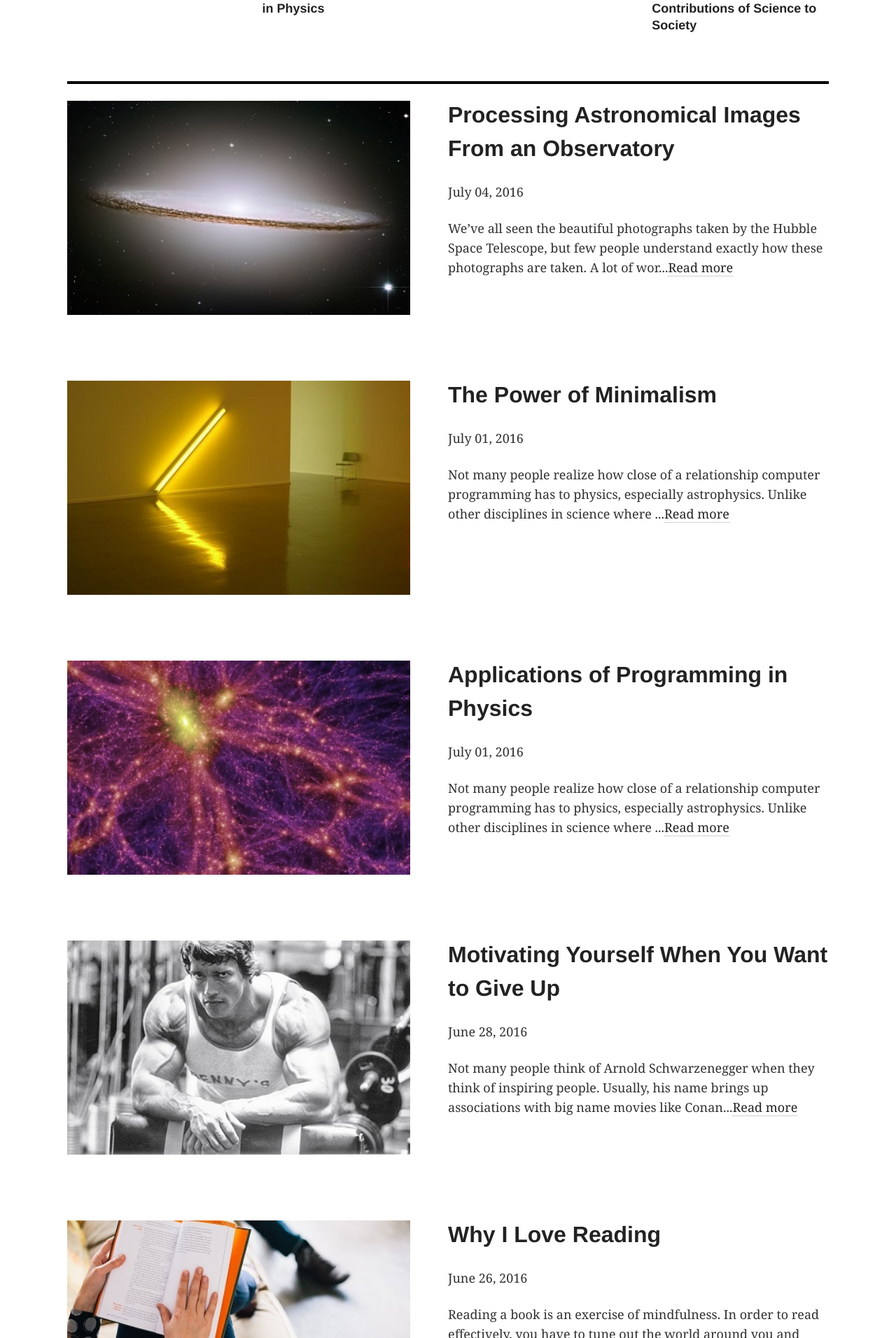
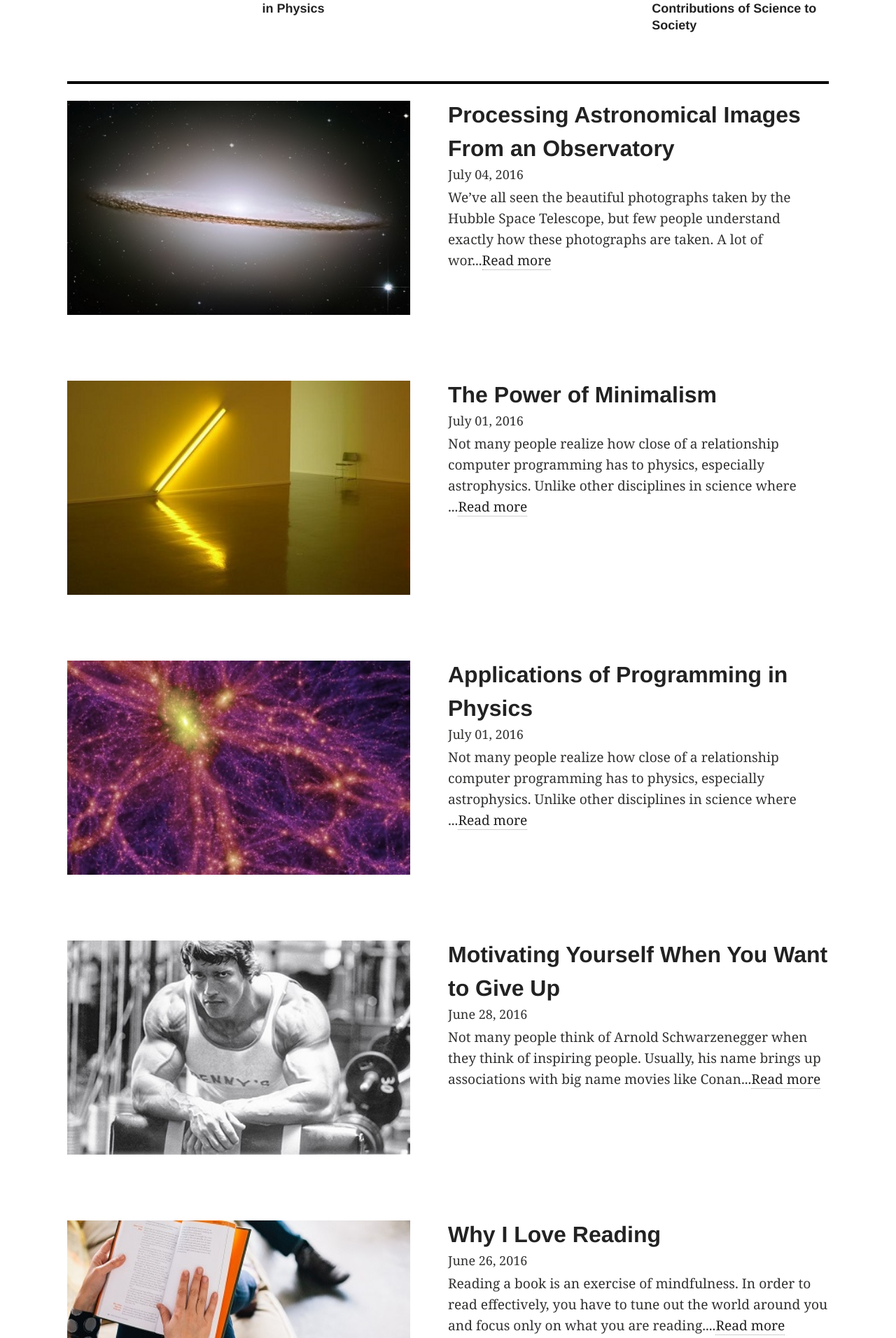
Before and after one commit to LeNPaul/that-hungry-mind, a Jekyll site: the page built from index.md, in a window 1280 px wide. Shown: the part 895-2807 px from the top of the page at 70% size. Built offline with Jekyll 4.4.1, drawn with Linux system fonts in a browser that asks for light colours.

Commit message:
Update site

```diff
--- a/_includes/post-grid-list.html
+++ b/_includes/post-grid-list.html
@@ -8,7 +8,7 @@
 <div style="float:right;width:50%;height:400px;position:relative;bottom:30px">
 <h2 class="post-title" itemprop="name"><a href="{{ site.url }}{{ post.url }}">{{ post.title }}</a></h2>
 {% if post.date %}
-  <p class="entry-date date published"><time datetime="{{ post.date | date: "%Y-%m-%d" }}" itemprop="datePublished">{{ post.date | date: "%B %d, %Y" }}</time></p>
+  <p class="entry-date date published" style="position:relative;bottom: 25px"><time datetime="{{ post.date | date: "%Y-%m-%d" }}" itemprop="datePublished">{{ post.date | date: "%B %d, %Y" }}</time></p>
 {% endif %}
-<p class="post-excerpt" itemprop="description">{{ post.content | strip_html | truncate: 160 }}<a href="{{ post.url }}">Read more</a></p>
+<p class="post-excerpt" itemprop="description" style="position:relative;bottom: 45px;font-size: 1.5vw">{{ post.content | strip_html | truncate: 160 }}<a href="{{ post.url }}">Read more</a></p>
 </div>
```
